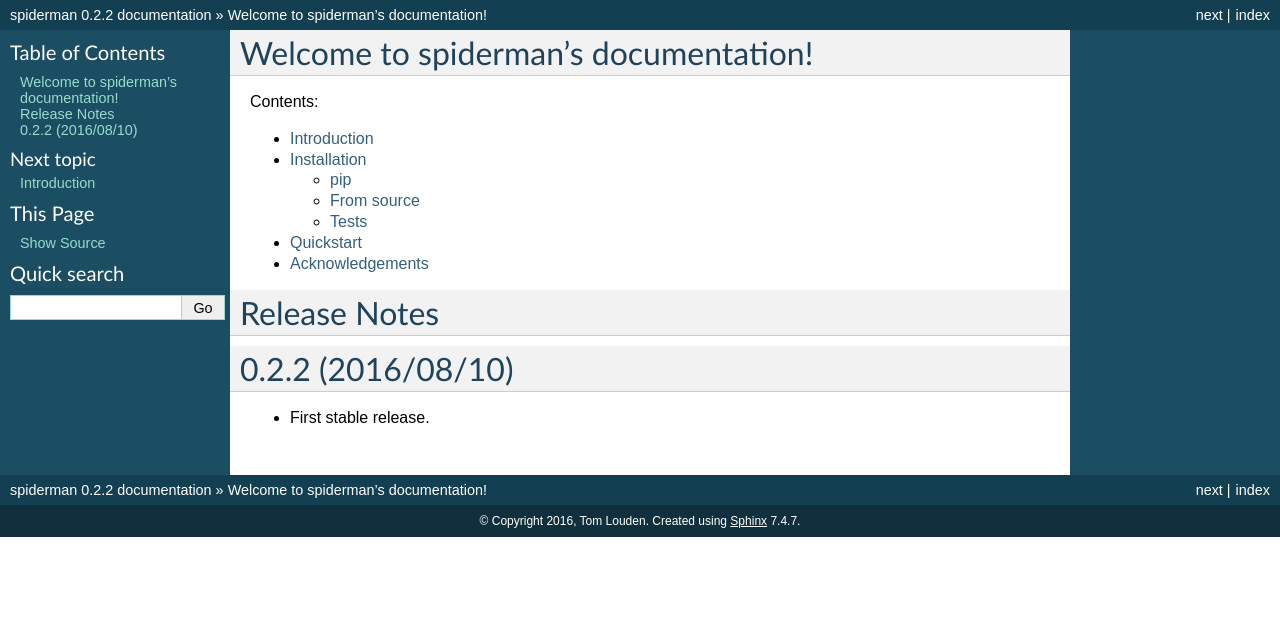
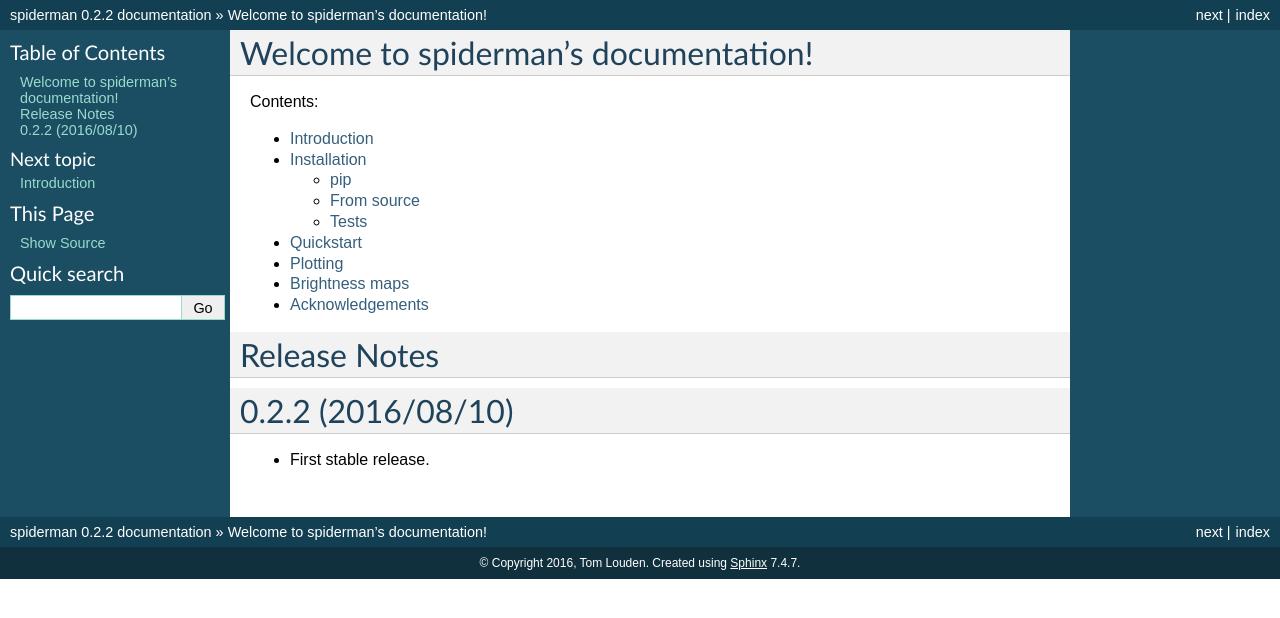
Before and after one commit to tomlouden/SPIDERMAN, a Sphinx documentation site: the page built from docs/index.rst, in a window 1280 px wide. Shown: the top 618 px of the page. Built offline with Sphinx 7.4.7, drawn with Linux system fonts in a browser that asks for light colours.

Commit message:
testing docs

```diff
--- /dev/null
+++ b/docs/brightness_maps.rst
@@ -0,0 +1,2 @@
+Brightness maps
+=====================================
--- a/docs/index.rst
+++ b/docs/index.rst
@@ -14,6 +14,8 @@ Contents:
    intro
    installation
    quickstart
+   plotting
+   brightness_maps
    ack
 
 Release Notes
--- /dev/null
+++ b/docs/plotting.rst
@@ -0,0 +1,2 @@
+Plotting
+============
```
